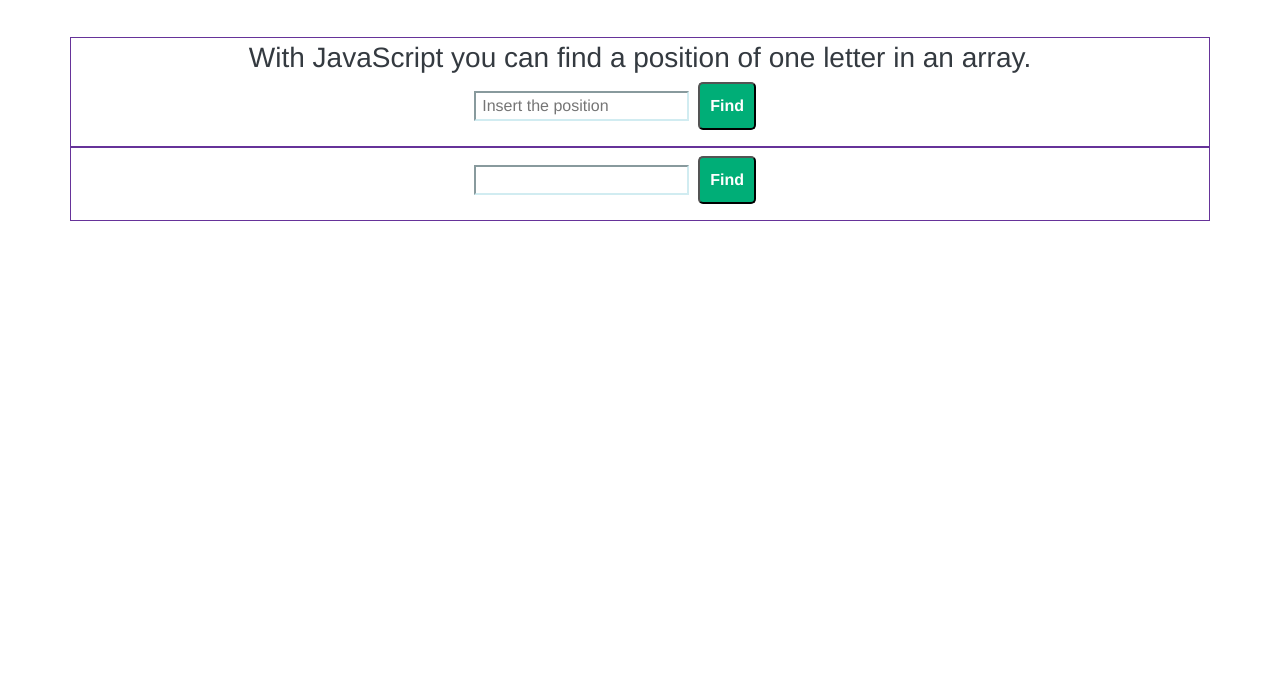
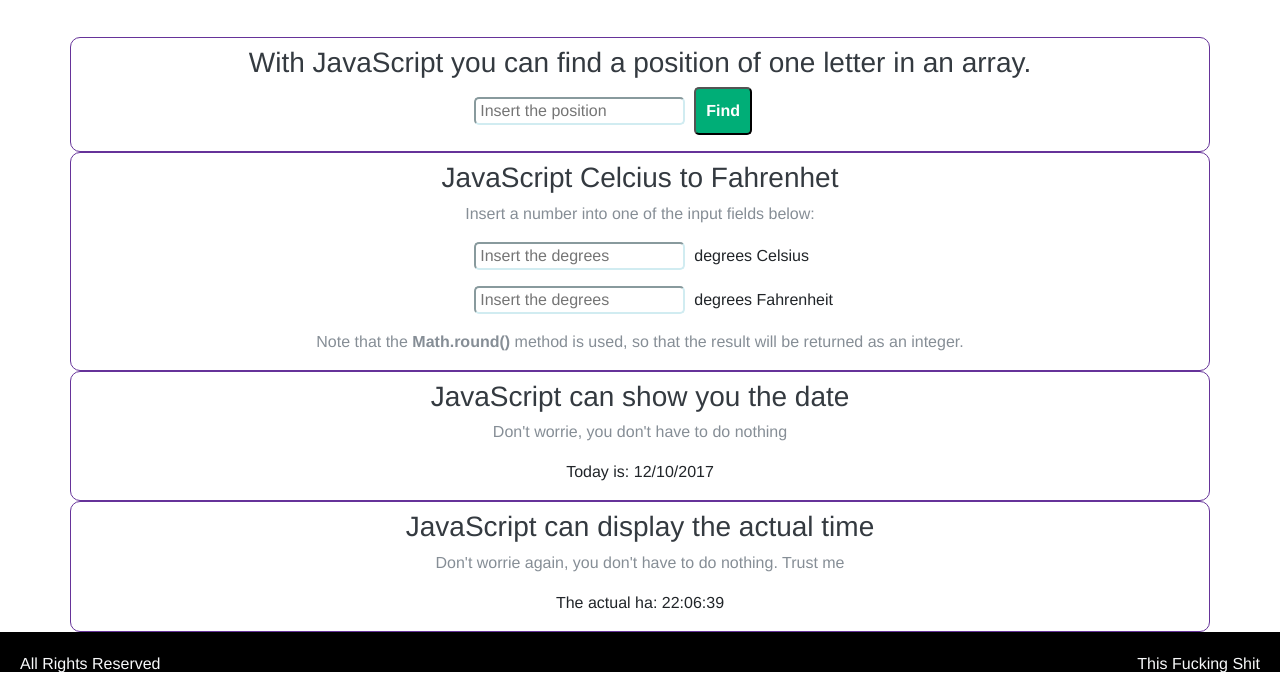
Before and after one commit to esaavedra89/practicajs, a plain HTML site: page practica3.html in a window 1280 px wide. Shown: the part 158-850 px from the top of the page. Before the commit the page ends 800 px from the top, so only its background shows below. Drawn offline with Linux system fonts and the light colour scheme.

Commit message:
practica ejercicios W3School, mostrar fecha y hora

```diff
--- a/js/practica3.js
+++ b/js/practica3.js
@@ -13,3 +13,43 @@ function findPosition() {
     print1.innerHTML = arr[input];
 
 }
+//convert degrees
+function convert(degree) {
+    var x;
+    if (degree == "C") {
+        x = document.getElementById("c").value * 9 / 5 + 32;
+        document.getElementById("f").value = Math.round(x);
+    } else {
+        x = (document.getElementById("f").value -32) * 5 / 9;
+        document.getElementById("c").value = Math.round(x);
+    }
+}
+
+//date
+ function dateFull() {
+     var date = new Date();
+     var show = document.getElementById("date");
+
+     show.innerHTML = date.getDate()+"/"+(date.getMonth()+1)+"/"+date.getFullYear();
+ }
+
+ window.onload = dateFull();
+
+//time
+function time() {
+    var today = new Date();
+    var hour = today.getHours();
+    var minute = today.getMinutes();
+    var seconds = today.getSeconds();
+    minute = checkTime(minute);
+    seconds = checkTime(seconds);
+    var timeS = document.getElementById("dtime");
+    timeS.innerHTML = hour + ":" + minute + ":" + seconds;
+    var t = setTimeout(time, 500);
+}
+function checkTime(i) {
+    if (i < 10){i = "0" + i};//add zero in front of numbers <10
+    return i;
+}
+
+window.onload = time();
--- a/practica3.html
+++ b/practica3.html
@@ -9,11 +9,19 @@
 
 
     <style>
+
         *{
             font-family: "Helvetica Neue",Helvetica,Arial,sans-serif;
+            padding: 0;
+            margin: 0;
         }
-        .container{border: 1px solid rebeccapurple;}
-        #top{
+        .container{
+            border: 1px solid rebeccapurple;
+            border-radius: 10px;
+
+        }
+        .top{
+
             padding-top: 1.0rem;
             padding-bottom: 1.0rem;;
             border-bottom: 1px solid #EEE;
@@ -21,11 +29,13 @@
             font-size: 20px;
             font-weight: bold;
             color: #ffffff;
+            width: 100%;
         }
         .inputs{
             border-color: #d1ecf1;
             margin-right: 5px;
             margin-left: 35%;
+            border-radius: 5px;
         }
         .buttons{
             background-color: #00AE77;
@@ -34,11 +44,29 @@
             padding: 10px;
             border-radius: 5px;
         }
+        h1, h2, h3, h4{
+            margin-top: 10px;
+        }
+        .footer{
+            padding: 20px;
+
+            background-color: black;
+            color: #f8f9fa;
+        }
+        .text-l{
+            display: inline-block;
+            float: left;
+        }
+        .text-r{
+            display: inline-block;
+            float: right;
+        }
+
     </style>
 </head>
 <body>
 <div class="container-fluid">
-    <p id="top" class="text-center">This site is only to practice with JavaScript</p>
+    <p class="text-center top">This site is only to practice with JavaScript</p>
     <h1 class="text-center text-info">We are going to continue with the Practices on JavaScript</h1>
     <p class="text-secondary text-center">I will try to do this better that the last one</p>
 </div>
@@ -53,12 +81,43 @@
     </div>
 </div>
 <div class="container">
-    <div>
-        <h3 id="h32" class="text-center text-dark"></h3>
-        <input id="input1" type="text" class="inputs" value="" placeholder="">
-        <button class="buttons" onclick="">Find</button>
-        <p id=""></p>
 
+        <h3 class="text-center text-dark">JavaScript Celcius to Fahrenhet</h3>
+
+        <p class="text-secondary text-center">Insert a number into one of the input fields below:</p>
+
+        <p><input id="c" onkeyup="convert('C')" type="text" class="inputs" value="" placeholder=" Insert the degrees"> degrees Celsius</p>
+
+        <p><input id="f" onkeyup="convert('F')" type="text" class="inputs" value="" placeholder=" Insert the degrees"> degrees Fahrenheit</p>
+
+        <p class="text-secondary text-center">Note that the <b>Math.round()</b> method is used, so that the result will be returned as an integer.</p>
+
+
+
+</div>
+<div class="container">
+
+    <h3 class="text-center text-dark">JavaScript can show you the date</h3>
+
+    <p class="text-secondary text-center">Don't worrie, you don't have to do nothing</p>
+
+    <p class="text-center">Today is: <span id="date" ></span></p>
+
+</div>
+<div class="container">
+
+    <h3 class="text-center text-dark">JavaScript can display the actual time</h3>
+
+    <p class="text-secondary text-center">Don't worrie again, you don't have to do nothing. Trust me</p>
+
+    <p class="text-center">The actual ha: <span id="dtime" ></span></p>
+
+</div>
+
+<div class="footer">
+    <div >
+        <p class="text-l">All Rights Reserved</p>
+        <p class="text-r">This Fucking Shit</p>
     </div>
 </div>
 <script type="text/javascript" src="js/practica3.js"></script>
```
Also changed, not shown: css/bootstrap.min.css.
